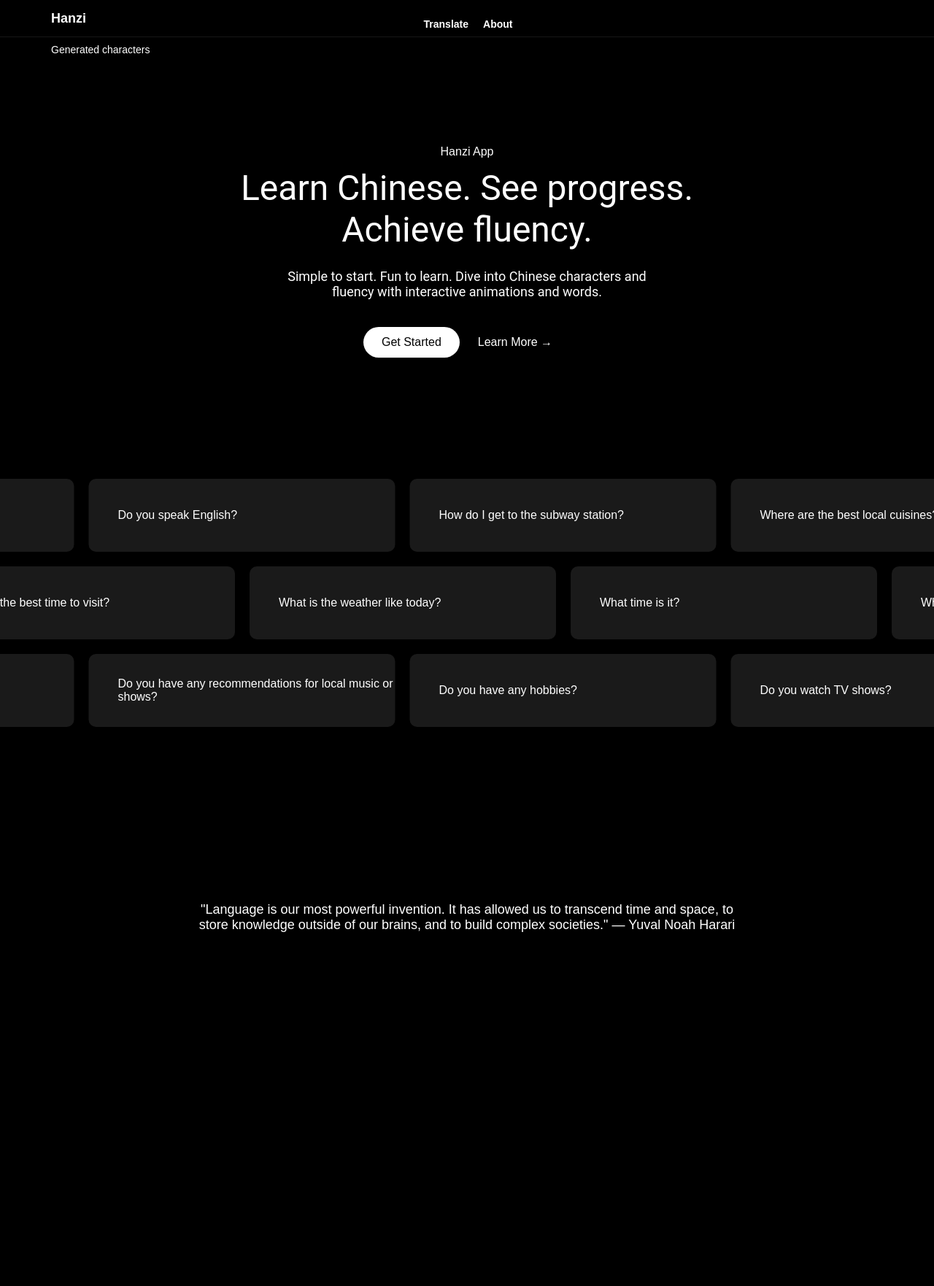
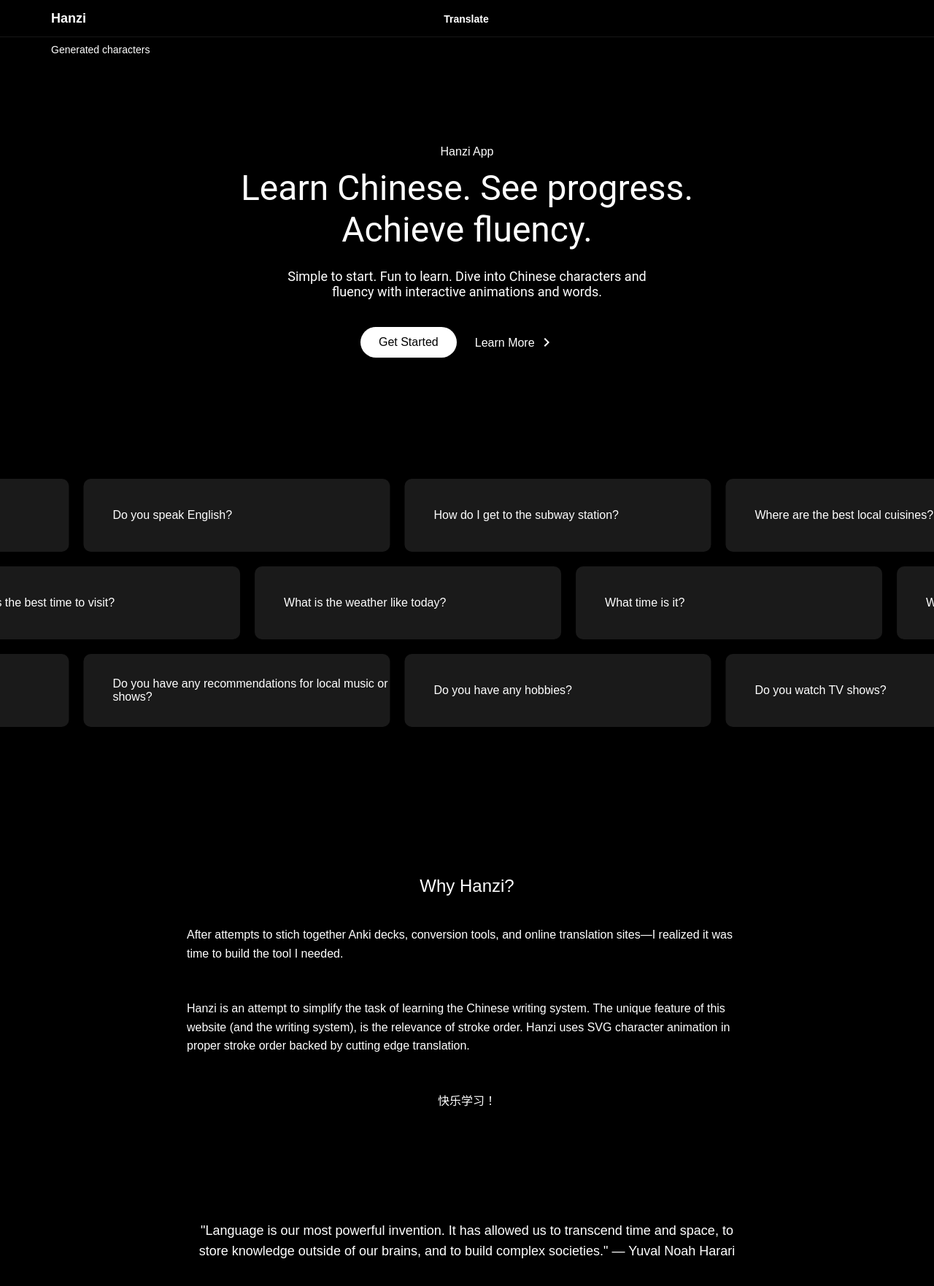
Before and after one commit to schofield-paul/hanzi, a React (Create React App) app: page / in a window 1280 px wide. Shown: the top 1762 px of the page at 73% size. Before the commit the page ends 1391 px from the top, so only its background shows below. Built offline with nearby package versions, Linux system fonts and the light colour scheme.

Commit message:
restructure about and home page

```diff
--- a/package.json
+++ b/package.json
@@ -3,7 +3,11 @@
   "version": "0.1.0",
   "private": true,
   "dependencies": {
+    "@emotion/react": "^11.13.3",
+    "@emotion/styled": "^11.13.0",
     "@google-cloud/translate": "^8.5.0",
+    "@mui/icons-material": "^6.1.2",
+    "@mui/material": "^6.1.2",
     "@react-oauth/google": "^0.12.1",
     "@testing-library/user-event": "^13.5.0",
     "@types/jest": "^27.5.2",
--- a/src/components/Header/Header.module.css
+++ b/src/components/Header/Header.module.css
@@ -43,9 +43,10 @@
 
 .navLinks {
   display: flex;
-  justify-content: center;
+  justify-content: space-between;
   align-items: center;
-  position: fixed;
+  margin-right: 5px;
+  margin-top: 14px;
 }
 
 .link {
@@ -94,8 +95,6 @@
     width: 200px;
     background-color: black;
     border: 1px solid white;
-    flex-direction: column;
-    align-items: center;
     opacity: 0;
     visibility: hidden;
     transition: opacity 0.3s ease-in-out, visibility 0.3s ease-in-out;
--- a/src/components/Header/Header.tsx
+++ b/src/components/Header/Header.tsx
@@ -26,9 +26,6 @@ export default function Header() {
             <Link to="/input" className={style.link} onClick={toggleMenu}>
               <h2 className={style.h2}>Translate</h2>
             </Link>
-            <Link to="/about" className={style.link} onClick={toggleMenu}>
-              <h2 className={style.h2}>About</h2>
-            </Link>
           </div>
         </div>
       </div>
--- a/src/components/Quote/Quote.module.css
+++ b/src/components/Quote/Quote.module.css
@@ -12,9 +12,10 @@
 
 .quoteText {
   font-family: "Microsoft Sans Serif", Arial, sans-serif;
+  color: #ffffff;
   font-size: 18px;
-  font-weight: 200;
-  color: #ffffff;
-  margin-top: 20px;
+  font-weight: 400;
+  line-height: 1.6;
+  margin: 0 0 50px 0;
   max-width: 60%;
 }
--- a/src/pages/About/AboutPage.module.css
+++ b/src/pages/About/AboutPage.module.css
@@ -8,21 +8,24 @@ body {
   flex-direction: column;
   color: black;
   font-family: "Microsoft Sans Serif", Arial, sans-serif;
-  min-height: 100vh;
-  width: 100vw;
+
+  width: 100%;
   background-color: black;
   margin-top: 50px;
   padding-left: 60px;
   padding-right: 60px;
   max-width: 60%;
+  margin-left: auto;
+  margin-right: auto;
 }
 
 .h1 {
   font-family: "Microsoft Sans Serif", Arial, sans-serif;
   color: #ffffff;
   font-size: 24px;
-  margin: 30px 50px 40px 0;
+  margin: 30px 0 40px 0;
   font-weight: 400;
+  text-align: center;
 }
 
 .paragraph {
@@ -34,3 +37,7 @@ body {
   text-align: left;
   font-weight: 400;
 }
+
+.centered {
+  text-align: center;
+}
--- a/src/pages/About/AboutPage.tsx
+++ b/src/pages/About/AboutPage.tsx
@@ -4,7 +4,7 @@ export default function About() {
   return (
     <>
       <div className={style.app}>
-        <h1 className={style.h1}>About</h1>
+        <h1 className={style.h1}>Why Hanzi?</h1>
         <p className={style.paragraph}>
           After attempts to stich together Anki decks, conversion tools, and
           online translation sites—I realized it was time to build the tool I
@@ -16,9 +16,7 @@ export default function About() {
           system), is the relevance of stroke order. Hanzi uses SVG character
           animation in proper stroke order backed by cutting edge translation.
         </p>
-        <p className={style.paragraph}>快乐学习！</p>
-        <p className={style.paragraph}></p>
-        <p className={style.paragraph}></p>
+        <p className={`${style.paragraph} ${style.centered}`}>快乐学习！</p>
       </div>
     </>
   );
--- a/src/pages/Homepage/HomePage.module.css
+++ b/src/pages/Homepage/HomePage.module.css
@@ -61,10 +61,9 @@ h1 {
   font-size: 1rem;
   cursor: pointer;
   border-radius: 25px;
-  margin-top: 0.5rem;
-  margin-bottom: 3.5rem;
+  transition: all 0.3s ease;
   position: relative;
-  transition: all 0.3s ease;
+  margin-top: 5px;
 }
 
 .learnMore::after {
@@ -81,6 +80,11 @@ h1 {
 
 .learnMore:hover::after {
   opacity: 1;
+}
+
+.iconAdjust {
+  vertical-align: middle;
+  margin-bottom: 3px;
 }
 
 .buttons {
@@ -131,11 +135,6 @@ h1 {
 .carouselWrapper {
   width: 100%;
   overflow-x: hidden;
-}
-
-.carouselContainer:hover,
-.carouselContainerReverse:hover {
-  animation-play-state: paused;
 }
 
 .signInButton {
--- a/src/pages/Homepage/Homepage.tsx
+++ b/src/pages/Homepage/Homepage.tsx
@@ -6,6 +6,8 @@ import Quote from "../../components/Quote/Quote";
 import CarouselCard from "../../components/CarouselCard/CarouselCard";
 import GoogleSignInButton from "../../components/GoogleSignIn/GoogleSignIn";
 import { cardData, cardData2, cardData3 } from "../../data/cardData";
+import ChevronRightIcon from "@mui/icons-material/ChevronRight";
+import About from "../About/AboutPage";
 
 export default function Homepage() {
   const [isLoggedIn, setIsLoggedIn] = useState(false);
@@ -55,7 +57,10 @@ export default function Homepage() {
               <button className={style.button}>Get Started</button>
             </Link>
             <Link to="/about">
-              <button className={style.learnMore}>Learn More →</button>
+              <button className={style.learnMore}>
+                <span>Learn More</span>{" "}
+                <ChevronRightIcon className={style.iconAdjust} />
+              </button>
             </Link>
           </div>
           {renderCarousel(repeatedCardData, style.carouselContainer)}
@@ -77,6 +82,7 @@ export default function Homepage() {
             </button>
           )}
         </div>
+        <About />
         <Quote />
       </div>
     </>
```
Also changed, not shown: 1 other file (tests, documents, lock files or other folders).
